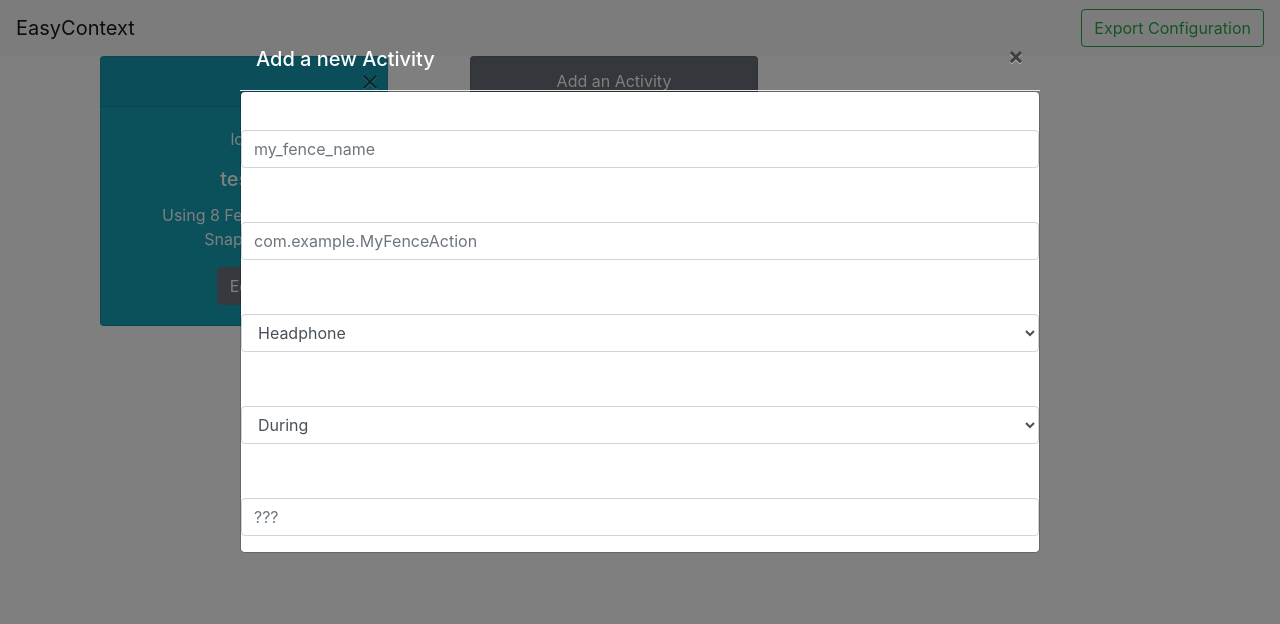
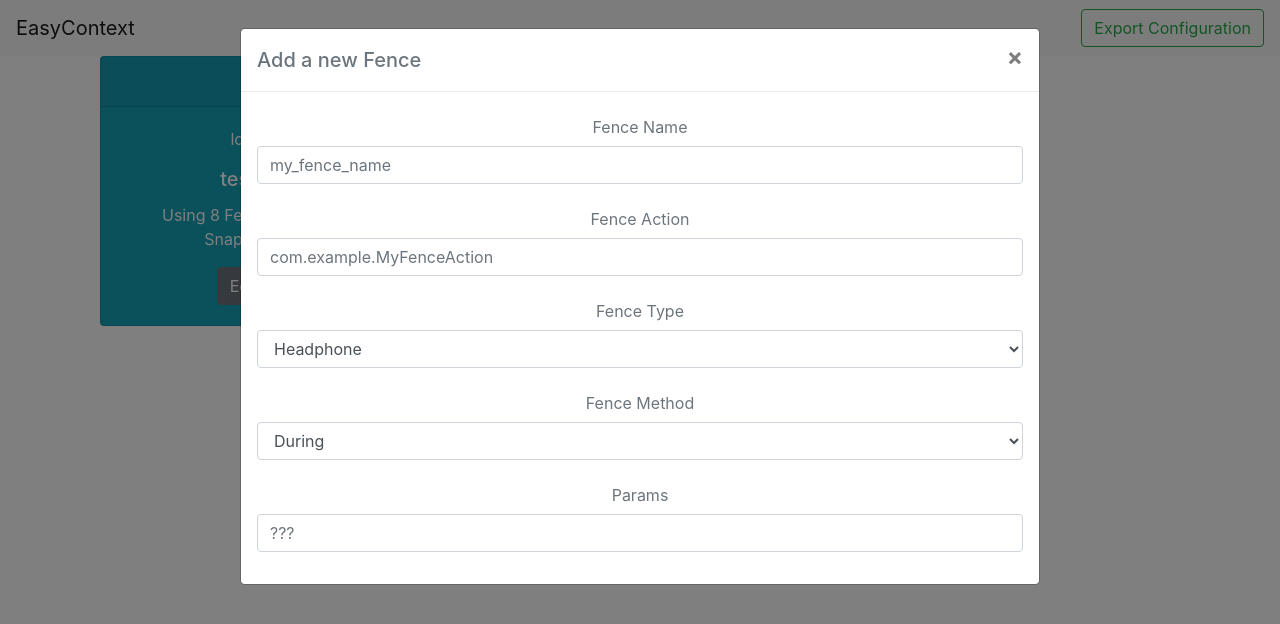
Before and after one commit to davitabosa12/easycontext-web, a React (Create React App) app: page / in a window 1280 px wide. Both pictures are taken after a click on the button "Edit". Shown: the top 624 px of the page. Built offline with nearby package versions, Linux system fonts and the light colour scheme.

Commit message:
dynamic forms

```diff
--- a/src/FenceForm.js
+++ b/src/FenceForm.js
@@ -8,11 +8,13 @@ export default class ActivityEdit extends Component {
         super(props);
         this.state = {
             fenceType: "1",
-        }
+        };
+
+        this._formChange = this._formChange.bind(this);
 
     }
 
-    _formChange(){
+    _formChange() {
         const name = document.getElementById("fenceName").value;
         const action = document.getElementById("fenceAction").value;
         const type = document.getElementById("fenceType").value;
@@ -31,27 +33,28 @@ export default class ActivityEdit extends Component {
     render() {
         //TODO: Add  new fence
         return (
-            <div className="modal fade bd-example-modal-lg" id={this.props.modalId} tabindex="-1" role="dialog" aria-labelledby="myLargeModalLabel" aria-hidden="true">
+            <div className="modal fade bd-example-modal-lg" id={this.props.modalId} tabindex="-1" role="document" aria-labelledby="myLargeModalLabel" aria-hidden="true">
                 <div className="modal-dialog modal-lg">
+                    <div className="modal-content">
                         <div className="modal-header">
-                        <h5 className="modal-title" id="exampleModalLongTitle">Add a new Activity</h5>
+                            <h5 className="modal-title text-secondary" id="exampleModalLongTitle">Add a new Fence</h5>
                             <button type="button" className="close" onClick={this._cleanData} data-dismiss="modal" aria-label="Close">
                                 <span aria-hidden="true">&times;</span>
                             </button>
                         </div>
-                    <div className="modal-content">
+                        <div className="modal-body">
                             <form>
                                 <div className="form-group">
-                                <label htmlFor="fenceName" className="col-form-label">Fence Name</label>
-                                <input type="text" className="form-control" placeholder="my_fence_name" id="fenceName" name="fenceName" />
+                                    <label htmlFor="fenceName" className="col-form-label text-secondary">Fence Name</label>
+                                    <input type="text" onChange={this._formChange} className="form-control" placeholder="my_fence_name" id="fenceName" name="fenceName" />
                                 </div>
                                 <div className="form-group">
-                                <label htmlFor="fenceAction" className="col-form-label">Fence Action</label>
-                                <input type="text" className="form-control" placeholder="com.example.MyFenceAction" id="fenceAction" name="fenceAction" />
+                                    <label htmlFor="fenceAction" className="col-form-label text-secondary">Fence Action</label>
+                                    <input type="text" onChange={this._formChange} className="form-control" placeholder="com.example.MyFenceAction" id="fenceAction" name="fenceAction" />
                                 </div>
                                 <div className="form-group">
-                                <label htmlFor="fenceType" className="col-form-label">Fence Type</label>
-                                <select className="form-control" name="fenceType" defaultValue="1" id="fenceType">
+                                    <label htmlFor="fenceType" className="col-form-label text-secondary">Fence Type</label>
+                                    <select onChange={this._formChange} className="form-control" name="fenceType" defaultValue="1" id="fenceType">
                                         <option value="1">Headphone</option>
                                         <option value="2">Activity Detection</option>
                                         <option value="3">Beacon</option>
@@ -59,14 +62,16 @@ export default class ActivityEdit extends Component {
                                         <option value="5">Time</option>
                                     </select>
                                 </div>
-                            <MethodForm type= {this.state.fenceType} ></MethodForm>
+                                <MethodForm onChange={this._formChange} type={this.state.fenceType} ></MethodForm>
                                 <div className="form-group">
-                                <label htmlFor="params" className="col-form-label">Params</label>
+                                    <label htmlFor="params" onChange={this._formChange} className="col-form-label text-secondary">Params</label>
                                     <input type="text" className="form-control" placeholder="???" id="params" name="params" />
                                 </div>
                             </form>
                         </div>
                     </div>
+
+                </div>
             </div>
         )
     }
--- a/src/form/MethodForm.js
+++ b/src/form/MethodForm.js
@@ -4,15 +4,32 @@ export default class MethodForm extends Component {
     constructor(props) {
         super(props);
         this.fenceType = this.props.type;
+        this.state ={
+            fenceType: "1",
+        }
+        this._onChange = this.props.onChange;
 
     }
+
+
+    componentDidUpdate(prevProps, prevState){
+
+        if(prevState.fenceType !== this.props.type){
+            //Perform some operation here
+            this.setState({
+                fenceType: this.props.type,
+            })
+        }
+
+    }
+
     render() {
-        var t = this.fenceType;
+        var t = this.state.fenceType;
         if (t === "1") { //headphone
             return (
                 <div className="form-group">
-                    <label htmlFor="fenceType" className="col-form-label">Fence Type</label>
-                    <select className="form-control" name="fenceMethod" id="fenceMethod">
+                    <label htmlFor="fenceType" className="col-form-label text-secondary">Fence Method</label>
+                    <select className="form-control" onChange={this._onChange} name="fenceMethod" id="fenceMethod">
                         <option value="Headphone.DURING">During</option>
                         <option value="Headphone.PLUGGING_IN">Plugging In</option>
                         <option value="Headphone.UNPLUGGING">Unplugging</option>
@@ -22,7 +39,7 @@ export default class MethodForm extends Component {
         } else if (t === "2") { //activity detection
             return (
                 <div className="form-group">
-                    <label htmlFor="fenceType" className="col-form-label">Fence Type</label>
+                    <label htmlFor="fenceType" onChange={this._onChange} className="col-form-label text-secondary">Fence Method</label>
                     <select className="form-control" name="fenceMethod" id="fenceMethod">
                         <option value="ActivityDetection.DURING">During</option>
                         <option value="ActivityDetection.STARTING">Starting</option>
@@ -33,7 +50,7 @@ export default class MethodForm extends Component {
         } else if (t === "3") { //beacon
             return (
                 <div className="form-group">
-                    <label htmlFor="fenceType" className="col-form-label">Fence Type</label>
+                    <label htmlFor="fenceType" onChange={this._onChange} className="col-form-label text-secondary">Fence Method</label>
                     <select className="form-control" name="fenceMethod" id="fenceMethod">
                         <option disabled value="Beacons.UNSUPPORTED">Beacons are not supported yet.</option>
                     </select>
@@ -42,7 +59,7 @@ export default class MethodForm extends Component {
         } else if (t === "4") { //location
             return (
                 <div className="form-group">
-                    <label htmlFor="fenceType" className="col-form-label">Fence Type</label>
+                    <label htmlFor="fenceType" onChange={this._onChange} className="col-form-label text-secondary">Fence Method</label>
                     <select className="form-control" name="fenceMethod" id="fenceMethod">
                         <option value="Location.ENTERING">Entering</option>
                         <option value="Location.EXITING">Exiting</option>
@@ -53,7 +70,7 @@ export default class MethodForm extends Component {
         } else if (t === "5") { //time
             return (
                 <div className="form-group">
-                    <label htmlFor="fenceType" className="col-form-label">Fence Type</label>
+                    <label htmlFor="fenceType" onChange={this._onChange} className="col-form-label text-secondary">Fence Method</label>
                     <select className="form-control" name="fenceMethod" id="fenceMethod">
                         <option value="Time.AROUND_TIME_INSTANT">Around Time Instant</option>
                         <option value="Time.IN_DAILY_INTERVAL">In Daily Interval</option>
```
Lines whose indentation alone changed are shown as unchanged.
